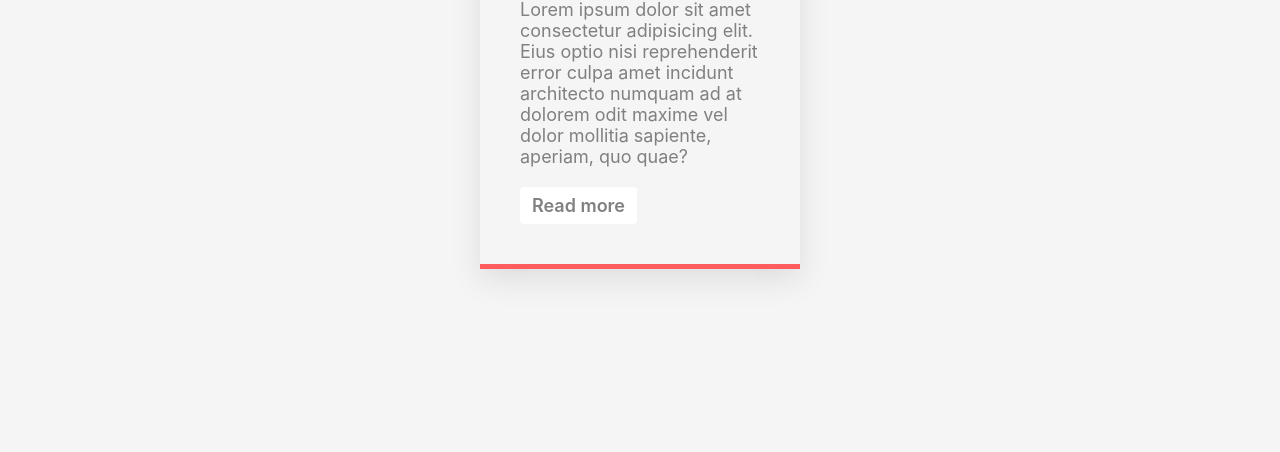
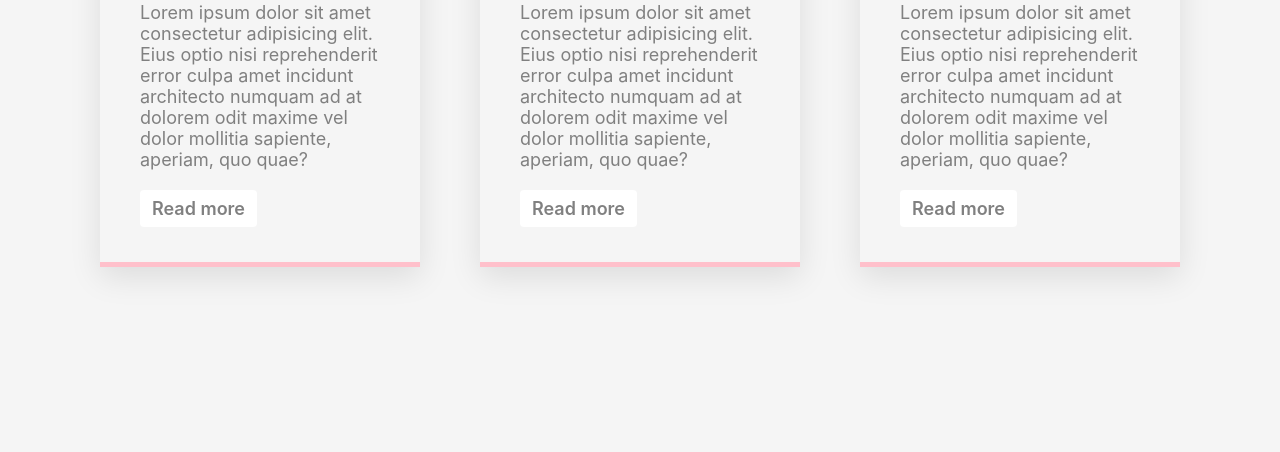
Before and after one commit to sohyeon-zoe-kim/components-challange, a website built with Vite: page components/hover-effect-card/index.html in a window 1280 px wide. Shown: the part 349-801 px from the top of the page. Built offline with nearby package versions, Linux system fonts and the light colour scheme; a web font is replaced by a local one.

Commit message:
feat: hover-effect-card 챌린지(2) ✨

```diff
--- a/components/hover-effect-card/index.css
+++ b/components/hover-effect-card/index.css
@@ -15,18 +15,68 @@ body {
   width: 320px;
   padding: 40px;
   background-color: #f5f5f5;
+  box-shadow: rgb(0 0 0 / 10%) 0px 10px 30px;
+  position: relative;
+  transition: color 0.5s ease-in-out;
+  color: gray;
+  overflow: hidden;
+}
+
+.hover-effect-card__item-pink {
   border-bottom: 5px solid #ff5d5d;
-  box-shadow: rgb(0 0 0 / 10%) 0px 10px 30px;
+}
+
+.hover-effect-card__item-yellow {
+  border-bottom: 5px solid yellow;
+}
+
+.hover-effect-card__item-skyblue {
+  border-bottom: 5px solid skyblue;
+}
+
+.hover-effect-card__item:hover {
+  color: white;
+}
+
+.hover-effect-card__item::before {
+  content: '';
+  bottom: calc(-100% + 5px);
+  left: 0;
+  right: 0;
+  width: 100%;
+  height: 100%;
+  position: absolute;
+  transition: all 0.5s ease-in-out;
+  z-index: 1;
+}
+
+.hover-effect-card__item_pink::before {
+  background-color: pink;
+}
+
+.hover-effect-card__item_yellow::before {
+  background-color: yellow;
+}
+
+.hover-effect-card__item_skyblue::before {
+  background-color: skyblue;
+}
+
+.hover-effect-card__item:hover::before {
+  bottom: 0;
+}
+
+.hover-effect-card__item-wrapper {
+  position: inherit;
+  z-index: 2;
 }
 
 .hover-effect-card__item-title {
-  color: gray;
   font-size: 3rem;
   margin-bottom: 10px;
 }
 
 .hover-effect-card__item-contents {
-  color: gray;
   font-size: 1.8rem;
 }
 
--- a/components/hover-effect-card/index.html
+++ b/components/hover-effect-card/index.html
@@ -13,11 +13,6 @@
 <body>
   <div class="wrap">
     <div class="hover-effect-card">
-      <div class="hover-effect-card__item">
-        <h1 class="hover-effect-card__item-title">Sorogi One</h1>
-        <p class="hover-effect-card__item-contents">Lorem ipsum dolor sit amet consectetur adipisicing elit. Eius optio nisi reprehenderit error culpa amet incidunt architecto numquam ad at dolorem odit maxime vel dolor mollitia sapiente, aperiam, quo quae?</p>
-        <button class="hover-effect-card__item-button">Read more</button>
-      </div>
     </div>
   </div>
 </body>
--- a/components/hover-effect-card/index.js
+++ b/components/hover-effect-card/index.js
@@ -1,16 +1,39 @@
 const cardList = document.getElementsByClassName('hover-effect-card')
 const cardItems = document.getElementsByClassName('hover-effect-card__item')
+const CONTENTS = 'Lorem ipsum dolor sit amet consectetur adipisicing elit. Eius optio nisi reprehenderit error culpa amet incidunt architecto numquam ad at dolorem odit maxime vel dolor mollitia sapiente, aperiam, quo quae?'
 
 {/* <div class="hover-effect-card__item">
-    <h1 class="hover-effect-card__item-title">Sorogi One</h1>
-    <p class="hover-effect-card__item-contents">Lorem ipsum dolor sit amet consectetur adipisicing elit. Eius optio nisi reprehenderit error culpa amet incidunt architecto numquam ad at dolorem odit maxime vel dolor mollitia sapiente, aperiam, quo quae?</p>
-    <button class="hover-effect-card__item-button">Read more</button>
-  </div> */}
+      <div class="hover-effect-card__item-wrapper">
+        <h1 class="hover-effect-card__item-title">Sorogi One</h1>
+        <p class="hover-effect-card__item-contents">Lorem ipsum dolor sit amet consectetur adipisicing elit. Eius optio nisi reprehenderit error culpa amet incidunt architecto numquam ad at dolorem odit maxime vel dolor mollitia sapiente, aperiam, quo quae?</p>
+        <button class="hover-effect-card__item-button">Read more</button>
+      </div>
+    </div> */}
 
 
 const addCard = (title, contents) => {
-  const card = createElement('div')
-  // const title
+  const newCard = createElement('div')
+  const cardWrapper = createElement('div')
+  const cardTitle = createElement('h1')
+  const cardContents = createElement('p')
+  const cardButton = createElement('button')
+
+  addClassName(newCard, 'hover-effect-card__item hover-effect-card__item_pink')
+  addClassName(cardWrapper, 'hover-effect-card__item-wrapper')
+  addClassName(cardTitle, 'hover-effect-card__item-title')
+  addClassName(cardContents, 'hover-effect-card__item-contents')
+  addClassName(cardButton, 'hover-effect-card__item-button')
+
+  cardTitle.innerHTML = title
+  cardContents.innerHTML = contents
+  cardButton.innerHTML = 'Read more'
+
+  cardWrapper.append(cardTitle, cardContents, cardButton)
+  newCard.append(cardWrapper)
+
+  cardList[0].append(newCard)
 }
 
-console.log(cardItems)
+addCard('Sorogi One', CONTENTS)
+addCard('Sorogi Two', CONTENTS)
+addCard('Sorogi Three', CONTENTS)
```
